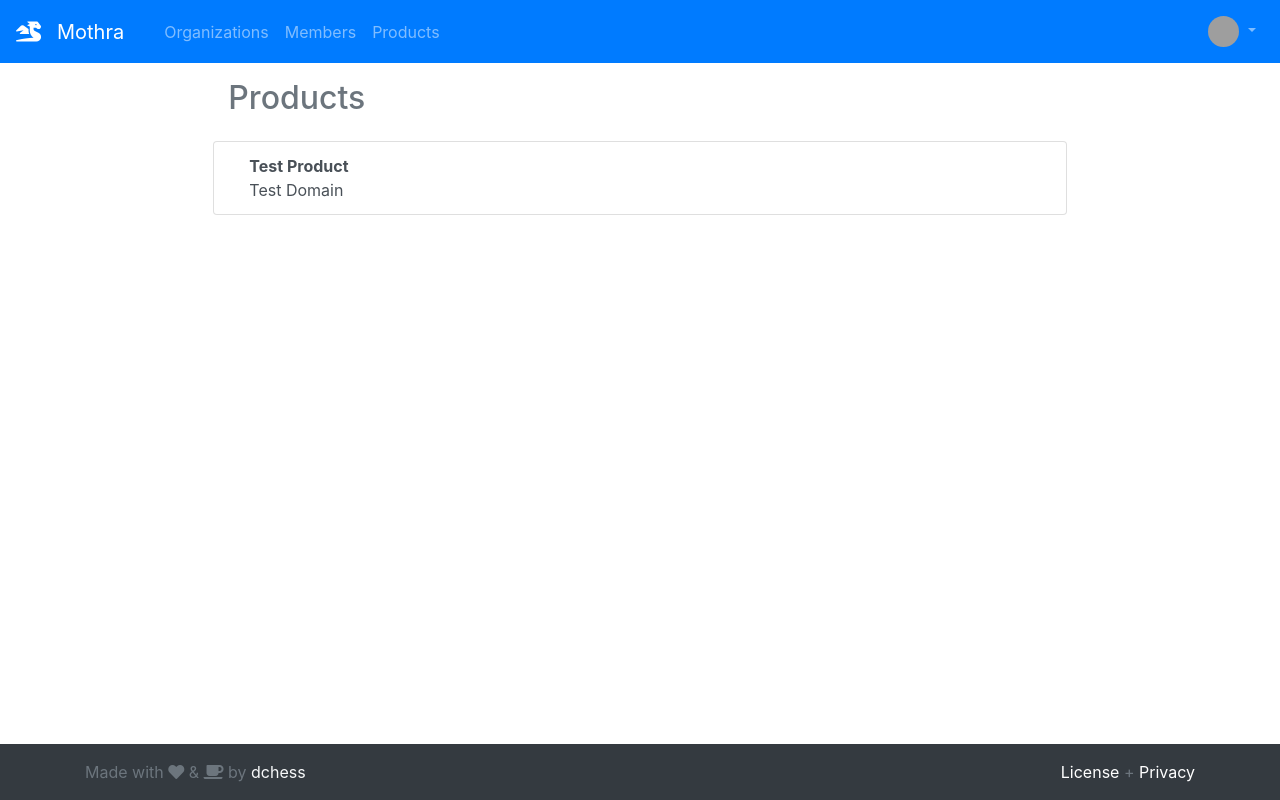
After one commit to dchess/mothra, a Django app: page /products/ in a window 1280 px wide. The commit adds this page. Run offline with Django 3.2, Linux system fonts and the light colour scheme; a user stored in the database is signed in; data comes from the database, SQL or seed files in the repository; some libraries are stand-ins or nearby versions; grey boxes are pictures that could not be loaded.

Commit message:
Add product list page

```diff
--- a/config/urls.py
+++ b/config/urls.py
@@ -28,5 +28,6 @@ urlpatterns = [
     path("api/", include(router.urls)),
     path("api-auth/", include("rest_framework.urls", namespace="rest_framework")),
     path("", include("django.contrib.auth.urls")),
+    path("", include("inventory.urls")),
     path("", include("accounts.urls")),
 ]
--- a/inventory/urls.py
+++ b/inventory/urls.py
@@ -8,3 +8,6 @@ router.register(r"subjects", views.SubjectViewSet)
 router.register(r"products", views.ProductViewSet)
 router.register(r"usagetypes", views.UsageTypeViewSet)
 router.register(r"usages", views.UsageViewSet)
+
+
+urlpatterns = [path("products/", views.ProductList.as_view(), name="products")]
--- a/inventory/views.py
+++ b/inventory/views.py
@@ -1,4 +1,7 @@
+from django.contrib.auth.mixins import LoginRequiredMixin
 from django.shortcuts import render
+from django.views.generic import DetailView, ListView
+from django.views.generic.edit import CreateView, UpdateView
 from rest_framework import viewsets
 from .models import Domain, Subject, Product, UsageType, Usage
 from .serializers import (
@@ -8,6 +11,11 @@ from .serializers import (
     UsageTypeSerializer,
     UsageSerializer,
 )
+
+
+class ProductList(LoginRequiredMixin, ListView):
+    model = Product
+    template_name = "products.html"
 
 
 class DomainViewSet(viewsets.ModelViewSet):
--- a/templates/_nav_menu.html
+++ b/templates/_nav_menu.html
@@ -5,6 +5,9 @@
         </li>
         <li class="nav-item">
             <a class="nav-item nav-link" href="{% url "members" %}">Members</a>
+        </li>
+        <li class="nav-item">
+            <a class="nav-item nav-link" href="{% url "products" %}">Products</a>
         </li>
         {% if user.is_superuser %}
         <li class="nav-item">
--- /dev/null
+++ b/templates/products.html
@@ -0,0 +1,19 @@
+{% extends "base.html" %}
+{% block content %}
+<div class="col-sm-8 offset-sm-2">
+    <h2 class="text-muted py-3">Products</h2>
+    <div class="list-group">
+        {% for product in object_list %}
+        <div class="row">
+            <a href="#" class="list-group-item list-group-item-action">
+
+                <div class="col-sm">
+                    <strong>{{ product.name }}</strong><br>
+                    {{ product.domain }}
+                </div>
+            </a>
+        </div>
+        {% endfor %}
+    </div>
+</div>
+{% endblock %}
```
Also changed, not shown: accounts/views.py (+7 -13 lines).
